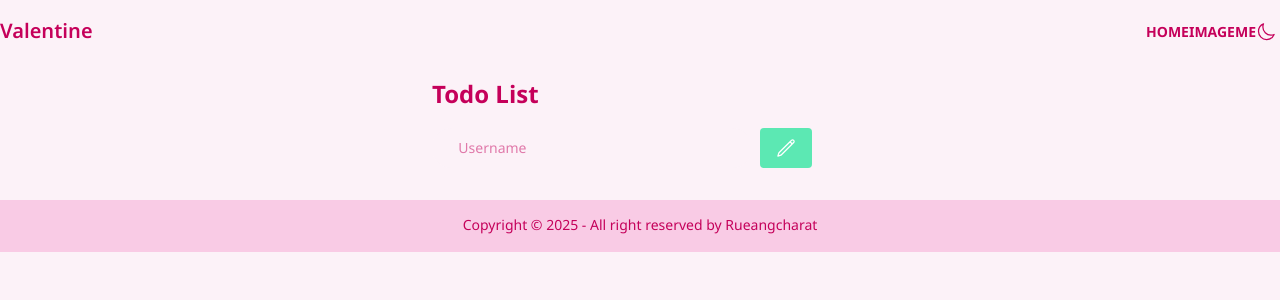
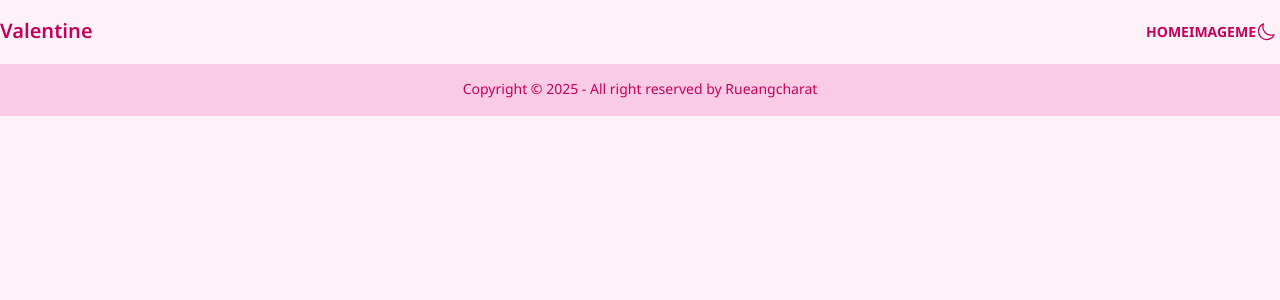
Before and after one commit to RuengCode/valentine-for-chonticha, a Next.js app: page /book-white in a window 1280 px wide. Shown: the top 300 px of the page. Built offline with nearby package versions, Linux system fonts and the light colour scheme.

Commit message:
Update page.tsx

```diff
--- a/app/book-white/page.tsx
+++ b/app/book-white/page.tsx
@@ -1,191 +1,197 @@
-"use client";
+// "use client";
 
-import { useState, useEffect } from "react";
+// import { useState, useEffect } from "react";
+
+// export default function TodoList() {
+//   const [todos, setTodos] = useState<string[]>([]);
+//   const [newTodo, setNewTodo] = useState("");
+
+//   // Load todos from localStorage when component mounts
+//   useEffect(() => {
+//     const savedTodos = localStorage.getItem("todos");
+//     if (savedTodos) {
+//       setTodos(JSON.parse(savedTodos));
+//     }
+//   }, []);
+
+//   // Save todos to localStorage whenever they change
+//   useEffect(() => {
+//     localStorage.setItem("todos", JSON.stringify(todos));
+//   }, [todos]);
+
+// const handleAddTodo = () => {
+//     if (newTodo.trim()) {
+//         const todoWithTime = `${newTodo.trim()}`;
+//         setTodos([...todos, todoWithTime]);
+//         setNewTodo("");
+//     }
+// };
+// const currentTime = new Date().toLocaleString();
+
+// const handleDeleteTodo = (index: number) => {
+//         const newTodos = todos.filter((_, i) => i !== index);
+//         setTodos(newTodos);
+
+// };
+// const handleEditTodo = (index: number, newText?: string) => {
+//     if (newText) {
+//         const newTodos = [...todos];
+//         newTodos[index] = newText.trim();
+//         setTodos(newTodos);
+//         setNewTodo("");
+//         // Close the modal after editing
+//         (document.getElementById(`edit-modal-${index}`) as HTMLDialogElement)?.close();
+//     }
+// };
+
+//   return (
+//     <div className="p-4 max-w-md mx-auto">
+//       <h1 className="text-2xl font-bold mb-4">Todo List</h1>
+//       <div className="flex gap-2 mb-4">
+//         <label className="input input-bordered flex items-center gap-2">
+//           <svg
+//             xmlns="http://www.w3.org/2000/svg"
+//             fill="none"
+//             viewBox="0 0 24 24"
+//             strokeWidth="1.5"
+//             stroke="currentColor"
+//             className="size-5"
+//           >
+//             <path
+//               strokeLinecap="round"
+//               strokeLinejoin="round"
+//             />
+//           </svg>
+
+//           <input
+//             type="text"
+//             className="grow"
+//             placeholder="Username"
+//             value={newTodo}
+//             onChange={(e) => setNewTodo(e.target.value)}
+//           />
+//         </label>
+
+//         <button
+//           onClick={handleAddTodo}
+//           className="px-4 py-2 bg-success text-white rounded"
+//         >
+//           <svg
+//             xmlns="http://www.w3.org/2000/svg"
+//             fill="none"
+//             viewBox="0 0 24 24"
+//             strokeWidth="1.5"
+//             stroke="currentColor"
+//             className="size-5"
+//           >
+//             <path
+//               strokeLinecap="round"
+//               strokeLinejoin="round"
+//               d="m16.862 4.487 1.687-1.688a1.875 1.875 0 1 1 2.652 2.652L6.832 19.82a4.5 4.5 0 0 1-1.897 1.13l-2.685.8.8-2.685a4.5 4.5 0 0 1 1.13-1.897L16.863 4.487Zm0 0L19.5 7.125"
+//             />
+//           </svg>
+//         </button>
+//       </div>
+//       <ul className="space-y-2">
+//         {todos.map((todo, index) => (
+//           <div
+//             key={index}
+//             className="card bg-base-300 text-primary-content w-96"
+//           >
+//             <div className="card-body">
+//             <div className="grid grid-cols-3 gap-4">
+//             <h2 className="card-title ">XXX</h2>
+//             <div className="card-title col-start-3 text-xs">{currentTime}</div>
+//             </div>
+
+
+//               <p>{todo}</p>
+//               <div className="card-actions justify-end">
+//                 <button className="btn btn-warning btn-sm" onClick={() => (document.getElementById(`edit-modal-${index}`) as HTMLDialogElement)?.showModal()}>
+//                   <svg
+//                     xmlns="http://www.w3.org/2000/svg"
+//                     fill="none"
+//                     viewBox="0 0 24 24"
+//                     strokeWidth="1.5"
+//                     stroke="currentColor"
+//                     className="size-5"
+//                   >
+//                     <path
+//                       strokeLinecap="round"
+//                       strokeLinejoin="round"
+//                       d="m16.862 4.487 1.687-1.688a1.875 1.875 0 1 1 2.652 2.652L10.582 16.07a4.5 4.5 0 0 1-1.897 1.13L6 18l.8-2.685a4.5 4.5 0 0 1 1.13-1.897l8.932-8.931Zm0 0L19.5 7.125M18 14v4.75A2.25 2.25 0 0 1 15.75 21H5.25A2.25 2.25 0 0 1 3 18.75V8.25A2.25 2.25 0 0 1 5.25 6H10"
+//                     />
+//                   </svg>
+//                 </button>
+//                 <dialog id={`edit-modal-${index}`} className="modal">
+//                   <div className="modal-box">
+//                     <h3 className="font-bold text-lg">Edit Todo</h3>
+//                     <div className="form-control w-full">
+//                       <label className="label">
+//                         <span className="label-text">Edit your todo item</span>
+//                       </label>
+//                       <input
+//                         type="text"
+//                         placeholder="Edit your task"
+//                         className="input input-bordered input-warning w-full"
+//                         defaultValue={todo}
+//                         onChange={(e) => setNewTodo(e.target.value)}
+//                         autoFocus
+//                       />
+//                     </div>
+//                     <div className="modal-action">
+//                       <form method="dialog">
+//                         <button className="btn btn-outline mr-2">Cancel</button>
+//                         <button
+//                           className="btn btn-warning"
+//                           onClick={() => handleEditTodo(index, newTodo)}
+//                         >
+//                           Save
+//                         </button>
+//                       </form>
+//                     </div>
+//                   </div>
+//                 </dialog>
+//                 <button className="btn btn-error btn-sm" onClick={() => (document.getElementById(`delete-modal-${index}`) as HTMLDialogElement)?.showModal()}>
+//                   <svg
+//                     xmlns="http://www.w3.org/2000/svg"
+//                     fill="none"
+//                     viewBox="0 0 24 24"
+//                     strokeWidth="1.5"
+//                     stroke="currentColor"
+//                     className="size-5"
+//                   >
+//                     <path
+//                       strokeLinecap="round"
+//                       strokeLinejoin="round"
+//                       d="m20.25 7.5-.625 10.632a2.25 2.25 0 0 1-2.247 2.118H6.622a2.25 2.25 0 0 1-2.247-2.118L3.75 7.5m6 4.125 2.25 2.25m0 0 2.25 2.25M12 13.875l2.25-2.25M12 13.875l-2.25 2.25M3.375 7.5h17.25c.621 0 1.125-.504 1.125-1.125v-1.5c0-.621-.504-1.125-1.125-1.125H3.375c-.621 0-1.125.504-1.125 1.125v1.5c0 .621.504 1.125 1.125 1.125Z"
+//                     />
+//                   </svg>
+//                 </button>
+
+//                 <dialog id={`delete-modal-${index}`} className="modal">
+//                   <div className="modal-box">
+//                     <h3 className="font-bold text-lg">Confirm Delete</h3>
+//                     <p className="py-4">Are you sure you want to delete this todo?</p>
+//                     <div className="modal-action">
+//                       <form method="dialog">
+//                         <button className="btn btn-outline mr-2">Cancel</button>
+//                         <button className="btn btn-error" onClick={() => handleDeleteTodo(index)}>Delete</button>
+//                       </form>
+//                     </div>
+//                   </div>
+//                 </dialog>
+//               </div>
+//             </div>
+//           </div>
+//         ))}
+//       </ul>
+//     </div>
+//   );
+// }
 
 export default function TodoList() {
-  const [todos, setTodos] = useState<string[]>([]);
-  const [newTodo, setNewTodo] = useState("");
-
-  // Load todos from localStorage when component mounts
-  useEffect(() => {
-    const savedTodos = localStorage.getItem("todos");
-    if (savedTodos) {
-      setTodos(JSON.parse(savedTodos));
-    }
-  }, []);
-
-  // Save todos to localStorage whenever they change
-  useEffect(() => {
-    localStorage.setItem("todos", JSON.stringify(todos));
-  }, [todos]);
-
-const handleAddTodo = () => {
-    if (newTodo.trim()) {
-        const todoWithTime = `${newTodo.trim()}`;
-        setTodos([...todos, todoWithTime]);
-        setNewTodo("");
-    }
-};
-const currentTime = new Date().toLocaleString();
-
-const handleDeleteTodo = (index: number) => {
-        const newTodos = todos.filter((_, i) => i !== index);
-        setTodos(newTodos);
-
-};
-const handleEditTodo = (index: number, newText?: string) => {
-    if (newText) {
-        const newTodos = [...todos];
-        newTodos[index] = newText.trim();
-        setTodos(newTodos);
-        setNewTodo("");
-        // Close the modal after editing
-        (document.getElementById(`edit-modal-${index}`) as HTMLDialogElement)?.close();
-    }
-};
-
-  return (
-    <div className="p-4 max-w-md mx-auto">
-      <h1 className="text-2xl font-bold mb-4">Todo List</h1>
-      <div className="flex gap-2 mb-4">
-        <label className="input input-bordered flex items-center gap-2">
-          <svg
-            xmlns="http://www.w3.org/2000/svg"
-            fill="none"
-            viewBox="0 0 24 24"
-            strokeWidth="1.5"
-            stroke="currentColor"
-            className="size-5"
-          >
-            <path
-              strokeLinecap="round"
-              strokeLinejoin="round"
-            />
-          </svg>
-
-          <input
-            type="text"
-            className="grow"
-            placeholder="Username"
-            value={newTodo}
-            onChange={(e) => setNewTodo(e.target.value)}
-          />
-        </label>
-
-        <button
-          onClick={handleAddTodo}
-          className="px-4 py-2 bg-success text-white rounded"
-        >
-          <svg
-            xmlns="http://www.w3.org/2000/svg"
-            fill="none"
-            viewBox="0 0 24 24"
-            strokeWidth="1.5"
-            stroke="currentColor"
-            className="size-5"
-          >
-            <path
-              strokeLinecap="round"
-              strokeLinejoin="round"
-              d="m16.862 4.487 1.687-1.688a1.875 1.875 0 1 1 2.652 2.652L6.832 19.82a4.5 4.5 0 0 1-1.897 1.13l-2.685.8.8-2.685a4.5 4.5 0 0 1 1.13-1.897L16.863 4.487Zm0 0L19.5 7.125"
-            />
-          </svg>
-        </button>
-      </div>
-      <ul className="space-y-2">
-        {todos.map((todo, index) => (
-          <div
-            key={index}
-            className="card bg-base-300 text-primary-content w-96"
-          >
-            <div className="card-body">
-            <div className="grid grid-cols-3 gap-4">
-            <h2 className="card-title ">XXX</h2>
-            <div className="card-title col-start-3 text-xs">{currentTime}</div>
-            </div>
-
-
-              <p>{todo}</p>
-              <div className="card-actions justify-end">
-                <button className="btn btn-warning btn-sm" onClick={() => (document.getElementById(`edit-modal-${index}`) as HTMLDialogElement)?.showModal()}>
-                  <svg
-                    xmlns="http://www.w3.org/2000/svg"
-                    fill="none"
-                    viewBox="0 0 24 24"
-                    strokeWidth="1.5"
-                    stroke="currentColor"
-                    className="size-5"
-                  >
-                    <path
-                      strokeLinecap="round"
-                      strokeLinejoin="round"
-                      d="m16.862 4.487 1.687-1.688a1.875 1.875 0 1 1 2.652 2.652L10.582 16.07a4.5 4.5 0 0 1-1.897 1.13L6 18l.8-2.685a4.5 4.5 0 0 1 1.13-1.897l8.932-8.931Zm0 0L19.5 7.125M18 14v4.75A2.25 2.25 0 0 1 15.75 21H5.25A2.25 2.25 0 0 1 3 18.75V8.25A2.25 2.25 0 0 1 5.25 6H10"
-                    />
-                  </svg>
-                </button>
-                <dialog id={`edit-modal-${index}`} className="modal">
-                  <div className="modal-box">
-                    <h3 className="font-bold text-lg">Edit Todo</h3>
-                    <div className="form-control w-full">
-                      <label className="label">
-                        <span className="label-text">Edit your todo item</span>
-                      </label>
-                      <input
-                        type="text"
-                        placeholder="Edit your task"
-                        className="input input-bordered input-warning w-full"
-                        defaultValue={todo}
-                        onChange={(e) => setNewTodo(e.target.value)}
-                        autoFocus
-                      />
-                    </div>
-                    <div className="modal-action">
-                      <form method="dialog">
-                        <button className="btn btn-outline mr-2">Cancel</button>
-                        <button
-                          className="btn btn-warning"
-                          onClick={() => handleEditTodo(index, newTodo)}
-                        >
-                          Save
-                        </button>
-                      </form>
-                    </div>
-                  </div>
-                </dialog>
-                <button className="btn btn-error btn-sm" onClick={() => (document.getElementById(`delete-modal-${index}`) as HTMLDialogElement)?.showModal()}>
-                  <svg
-                    xmlns="http://www.w3.org/2000/svg"
-                    fill="none"
-                    viewBox="0 0 24 24"
-                    strokeWidth="1.5"
-                    stroke="currentColor"
-                    className="size-5"
-                  >
-                    <path
-                      strokeLinecap="round"
-                      strokeLinejoin="round"
-                      d="m20.25 7.5-.625 10.632a2.25 2.25 0 0 1-2.247 2.118H6.622a2.25 2.25 0 0 1-2.247-2.118L3.75 7.5m6 4.125 2.25 2.25m0 0 2.25 2.25M12 13.875l2.25-2.25M12 13.875l-2.25 2.25M3.375 7.5h17.25c.621 0 1.125-.504 1.125-1.125v-1.5c0-.621-.504-1.125-1.125-1.125H3.375c-.621 0-1.125.504-1.125 1.125v1.5c0 .621.504 1.125 1.125 1.125Z"
-                    />
-                  </svg>
-                </button>
-
-                <dialog id={`delete-modal-${index}`} className="modal">
-                  <div className="modal-box">
-                    <h3 className="font-bold text-lg">Confirm Delete</h3>
-                    <p className="py-4">Are you sure you want to delete this todo?</p>
-                    <div className="modal-action">
-                      <form method="dialog">
-                        <button className="btn btn-outline mr-2">Cancel</button>
-                        <button className="btn btn-error" onClick={() => handleDeleteTodo(index)}>Delete</button>
-                      </form>
-                    </div>
-                  </div>
-                </dialog>
-              </div>
-            </div>
-          </div>
-        ))}
-      </ul>
-    </div>
-  );
+    return(
+        <div></div>
+    )
 }
```
